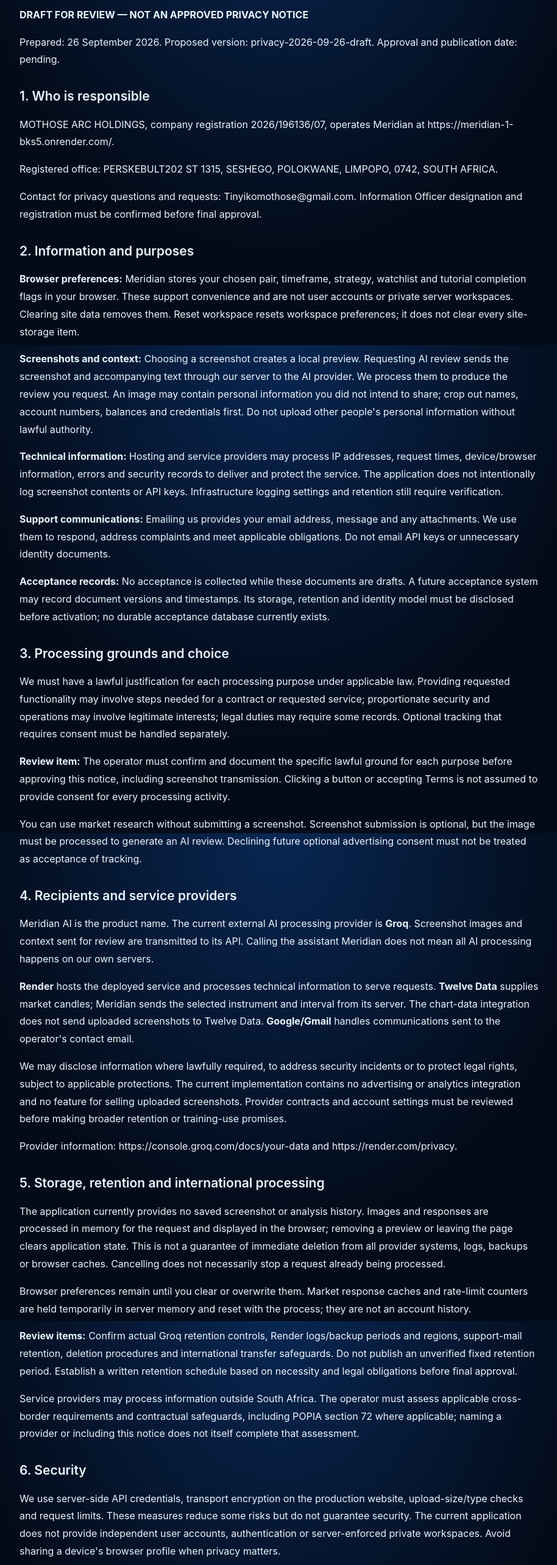
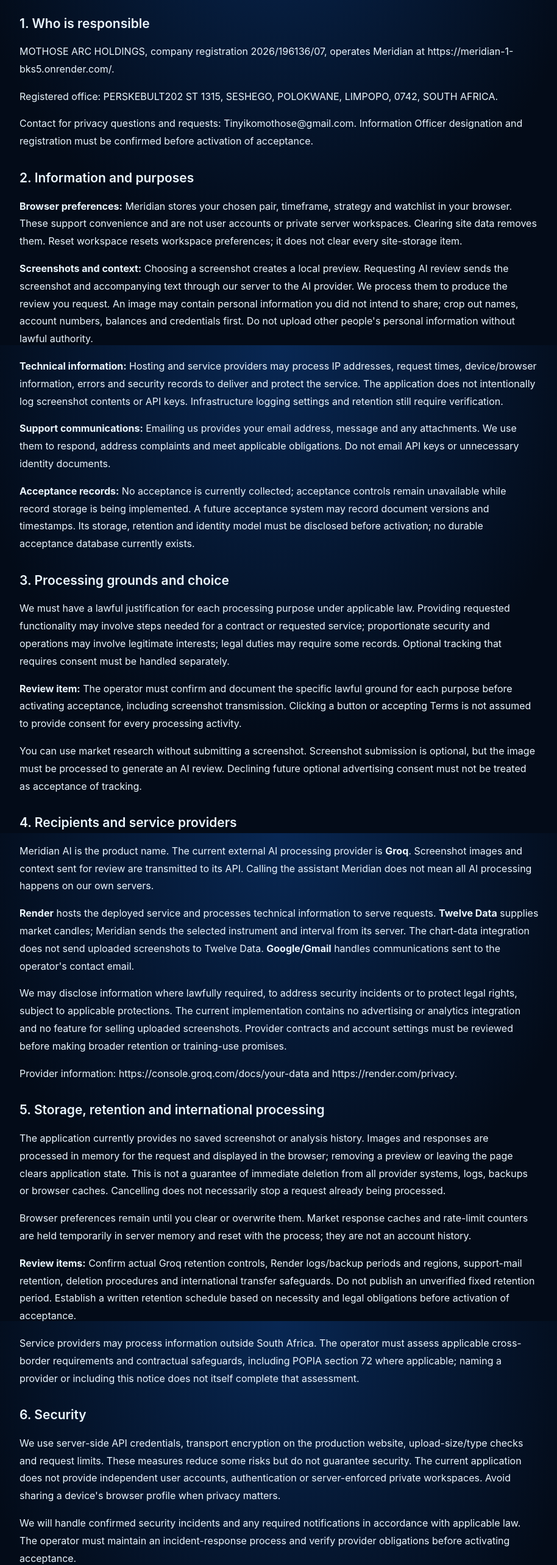
Before and after one commit to Teekay-sama/Meridian, a Next.js app in the folder forex-workspace/: page /privacy in a window 1280 px wide. Shown: the part 234-2800 px from the top of the page at 61% size, without its empty margins (182-1096 px from the left). Built offline with nearby package versions, Linux system fonts and the light colour scheme.

Commit message:
Remove legal draft labels following operator approval

```diff
--- a/forex-workspace/app/api/chart-analysis/route.ts
+++ b/forex-workspace/app/api/chart-analysis/route.ts
@@ -5,7 +5,7 @@
 const config=()=>process.env;
 export async function GET(){return Response.json({configured:!!config().GROQ_API_KEY}, {headers});}
 export async function POST(request:Request){
- if(!canSubmitAnalysis()) return Response.json({error:"AI reviews are paused while the legal documents await approval."},{status:403,headers});
+ if(!canSubmitAnalysis()) return Response.json({error:"AI reviews are paused while acceptance records are being set up."},{status:403,headers});
  const origin=request.headers.get('origin');
  const expectedOrigin=process.env.RENDER_EXTERNAL_HOSTNAME ? 'https://'+process.env.RENDER_EXTERNAL_HOSTNAME : new URL(request.url).origin;
  if(origin!==expectedOrigin) return Response.json({error:'Use the chart upload form in Meridian.'},{status:403,headers});
--- a/forex-workspace/app/legal-acceptance.tsx
+++ b/forex-workspace/app/legal-acceptance.tsx
@@ -1,2 +1,2 @@
 import Link from 'next/link';
-export default function LegalAcceptance(){return <fieldset className="legal-acceptance" aria-describedby="legal-pending"><legend>Before your first review</legend><p id="legal-pending">Our Terms and Privacy Notice are awaiting approval. Acceptance and new AI reviews are temporarily unavailable. You can still preview a screenshot and explore the market workspace.</p><p><Link href="/terms" target="_blank" rel="noreferrer">Read draft Terms ↗</Link> · <Link href="/privacy" target="_blank" rel="noreferrer">Read draft Privacy Notice ↗</Link></p><label><input type="checkbox" disabled checked={false} readOnly/> I am 18 or older, agree to the Terms of Use and acknowledge the Privacy Notice.</label><small>No agreement is recorded while these documents are drafts. Advertising consent is separate.</small></fieldset>;}
+export default function LegalAcceptance(){return <fieldset className="legal-acceptance" aria-describedby="legal-pending"><legend>Before your first review</legend><p id="legal-pending">Our Terms and Privacy Notice are available below. Acceptance and new AI reviews are temporarily unavailable while we finish setting up acceptance records. You can still preview a screenshot and explore the market workspace.</p><p><Link href="/terms" target="_blank" rel="noreferrer">Read Terms ↗</Link> · <Link href="/privacy" target="_blank" rel="noreferrer">Read Privacy Notice ↗</Link></p><label><input type="checkbox" disabled checked={false} readOnly/> I am 18 or older, agree to the Terms of Use and acknowledge the Privacy Notice.</label><small>No agreement is recorded while acceptance is unavailable. Advertising consent is separate.</small></fieldset>;}
--- a/forex-workspace/app/legal-document.tsx
+++ b/forex-workspace/app/legal-document.tsx
@@ -1,8 +1,8 @@
 import fs from 'node:fs';
 import path from 'node:path';
 import Link from 'next/link';
-export default function LegalDocument({file}:{file:'TERMS-OF-USE-DRAFT.md'|'PRIVACY-NOTICE-DRAFT.md'}){
+export default function LegalDocument({file}:{file:'TERMS-OF-USE.md'|'PRIVACY-NOTICE.md'}){
  const text=fs.readFileSync(path.join(process.cwd(),'legal',file),'utf8');
  const inline=(s:string)=>s.split(/(\*\*[^*]+\*\*)/g).map((part,i)=>part.startsWith('**')?<strong key={i}>{part.slice(2,-2)}</strong>:part);
- return <main className="legal-document"><nav aria-label="Legal navigation"><Link href="/">← Market workspace</Link><Link href="/chart-review">Chart review</Link><Link href="/terms">Terms</Link><Link href="/privacy">Privacy</Link></nav><p className="legal-draft" role="note">Review copy — not approved. Acceptance is disabled. These drafts do not establish prior user agreement.</p><article>{text.split(/\r?\n\r?\n/).map((block,i)=>block.startsWith('# ')?<h1 key={i}>{block.slice(2)}</h1>:block.startsWith('## ')?<h2 key={i}>{block.slice(3)}</h2>:<p key={i}>{inline(block)}</p>)}</article></main>;
+ return <main className="legal-document"><nav aria-label="Legal navigation"><Link href="/">← Market workspace</Link><Link href="/chart-review">Chart review</Link><Link href="/terms">Terms</Link><Link href="/privacy">Privacy</Link></nav><article>{text.split(/\r?\n\r?\n/).map((block,i)=>block.startsWith('# ')?<h1 key={i}>{block.slice(2)}</h1>:block.startsWith('## ')?<h2 key={i}>{block.slice(3)}</h2>:<p key={i}>{inline(block)}</p>)}</article></main>;
 }
--- a/forex-workspace/app/legal-footer.tsx
+++ b/forex-workspace/app/legal-footer.tsx
@@ -1,2 +1,2 @@
 import Link from 'next/link';
-export default function LegalFooter(){return <div className="legal-footer" role="contentinfo" aria-label="Legal information"><span>© {new Date().getFullYear()} MOTHOSE ARC HOLDINGS</span><Link href="/terms">Terms of Use (draft)</Link><Link href="/privacy">Privacy Notice (draft)</Link><a href="mailto:Tinyikomothose@gmail.com">Contact</a></div>;}
+export default function LegalFooter(){return <div className="legal-footer" role="contentinfo" aria-label="Legal information"><span>© {new Date().getFullYear()} MOTHOSE ARC HOLDINGS</span><Link href="/terms">Terms of Use</Link><Link href="/privacy">Privacy Notice</Link><a href="mailto:Tinyikomothose@gmail.com">Contact</a></div>;}
--- a/forex-workspace/app/privacy/page.tsx
+++ b/forex-workspace/app/privacy/page.tsx
@@ -1,3 +1,3 @@
 import LegalDocument from '../legal-document';
 export const metadata={title:'Privacy Notice — Meridian',robots:{index:false,follow:false}};
-export default function Privacy(){return <LegalDocument file="PRIVACY-NOTICE-DRAFT.md"/>;}
+export default function Privacy(){return <LegalDocument file="PRIVACY-NOTICE.md"/>;}
--- a/forex-workspace/app/terms/page.tsx
+++ b/forex-workspace/app/terms/page.tsx
@@ -1,3 +1,3 @@
 import LegalDocument from '../legal-document';
 export const metadata={title:'Terms of Use — Meridian',robots:{index:false,follow:false}};
-export default function Terms(){return <LegalDocument file="TERMS-OF-USE-DRAFT.md"/>;}
+export default function Terms(){return <LegalDocument file="TERMS-OF-USE.md"/>;}
--- a/forex-workspace/legal/PRIVACY-NOTICE-DRAFT.md
+++ b/forex-workspace/legal/PRIVACY-NOTICE.md
@@ -1,8 +1,8 @@
 # Meridian — Privacy Notice
 
-**DRAFT FOR REVIEW — NOT AN APPROVED PRIVACY NOTICE**
+**Privacy Notice**
 
-Prepared: 26 September 2026. Proposed version: privacy-2026-09-26-draft. Approval and publication date: pending.
+Version: 1.0 · Effective: 26 September 2026 · Publication approved by the operator: 27 September 2026.
 
 ## 1. Who is responsible
 
@@ -10,11 +10,11 @@
 
 Registered office: PERSKEBULT202 ST 1315, SESHEGO, POLOKWANE, LIMPOPO, 0742, SOUTH AFRICA.
 
-Contact for privacy questions and requests: Tinyikomothose@gmail.com. Information Officer designation and registration must be confirmed before final approval.
+Contact for privacy questions and requests: Tinyikomothose@gmail.com. Information Officer designation and registration must be confirmed before activation of acceptance.
 
 ## 2. Information and purposes
 
-**Browser preferences:** Meridian stores your chosen pair, timeframe, strategy, watchlist and tutorial completion flags in your browser. These support convenience and are not user accounts or private server workspaces. Clearing site data removes them. Reset workspace resets workspace preferences; it does not clear every site-storage item.
+**Browser preferences:** Meridian stores your chosen pair, timeframe, strategy and watchlist in your browser. These support convenience and are not user accounts or private server workspaces. Clearing site data removes them. Reset workspace resets workspace preferences; it does not clear every site-storage item.
 
 **Screenshots and context:** Choosing a screenshot creates a local preview. Requesting AI review sends the screenshot and accompanying text through our server to the AI provider. We process them to produce the review you request. An image may contain personal information you did not intend to share; crop out names, account numbers, balances and credentials first. Do not upload other people's personal information without lawful authority.
 
@@ -22,13 +22,13 @@
 
 **Support communications:** Emailing us provides your email address, message and any attachments. We use them to respond, address complaints and meet applicable obligations. Do not email API keys or unnecessary identity documents.
 
-**Acceptance records:** No acceptance is collected while these documents are drafts. A future acceptance system may record document versions and timestamps. Its storage, retention and identity model must be disclosed before activation; no durable acceptance database currently exists.
+**Acceptance records:** No acceptance is currently collected; acceptance controls remain unavailable while record storage is being implemented. A future acceptance system may record document versions and timestamps. Its storage, retention and identity model must be disclosed before activation; no durable acceptance database currently exists.
 
 ## 3. Processing grounds and choice
 
 We must have a lawful justification for each processing purpose under applicable law. Providing requested functionality may involve steps needed for a contract or requested service; proportionate security and operations may involve legitimate interests; legal duties may require some records. Optional tracking that requires consent must be handled separately.
 
-**Review item:** The operator must confirm and document the specific lawful ground for each purpose before approving this notice, including screenshot transmission. Clicking a button or accepting Terms is not assumed to provide consent for every processing activity.
+**Review item:** The operator must confirm and document the specific lawful ground for each purpose before activating acceptance, including screenshot transmission. Clicking a button or accepting Terms is not assumed to provide consent for every processing activity.
 
 You can use market research without submitting a screenshot. Screenshot submission is optional, but the image must be processed to generate an AI review. Declining future optional advertising consent must not be treated as acceptance of tracking.
 
@@ -48,7 +48,7 @@
 
 Browser preferences remain until you clear or overwrite them. Market response caches and rate-limit counters are held temporarily in server memory and reset with the process; they are not an account history.
 
-**Review items:** Confirm actual Groq retention controls, Render logs/backup periods and regions, support-mail retention, deletion procedures and international transfer safeguards. Do not publish an unverified fixed retention period. Establish a written retention schedule based on necessity and legal obligations before final approval.
+**Review items:** Confirm actual Groq retention controls, Render logs/backup periods and regions, support-mail retention, deletion procedures and international transfer safeguards. Do not publish an unverified fixed retention period. Establish a written retention schedule based on necessity and legal obligations before activation of acceptance.
 
 Service providers may process information outside South Africa. The operator must assess applicable cross-border requirements and contractual safeguards, including POPIA section 72 where applicable; naming a provider or including this notice does not itself complete that assessment.
 
@@ -56,7 +56,7 @@
 
 We use server-side API credentials, transport encryption on the production website, upload-size/type checks and request limits. These measures reduce some risks but do not guarantee security. The current application does not provide independent user accounts, authentication or server-enforced private workspaces. Avoid sharing a device's browser profile when privacy matters.
 
-We will handle confirmed security incidents and any required notifications in accordance with applicable law. The operator must maintain an incident-response process and verify provider obligations before approval.
+We will handle confirmed security incidents and any required notifications in accordance with applicable law. The operator must maintain an incident-response process and verify provider obligations before activating acceptance.
 
 ## 7. Your rights and requests
 
@@ -74,6 +74,6 @@
 
 AI produces chart commentary and conditional scenarios. Meridian does not execute trades or use this feature to decide employment, credit, insurance or similar eligibility. AI output may be inaccurate; do not treat it as a verified personal financial assessment.
 
-## 10. Changes and approval
+## 10. Changes
 
-Material changes will be communicated as required before new processing is introduced. This document is a draft description and review checklist, not a certification of compliance. The operator must resolve the identified review items, obtain appropriate review and set an approval/publication date before activating acceptance.
+Material changes will be communicated as required before new processing is introduced. The operator approved publication on 27 September 2026. Approval does not establish prior user acceptance.
--- a/forex-workspace/legal/PUBLICATION-NOTES.md
+++ b/forex-workspace/legal/PUBLICATION-NOTES.md
@@ -1,3 +1,7 @@
+## Publication approval — 27 September 2026
+
+The operator reports lawyer review and authorises publication of both documents. Public documents are TERMS-OF-USE.md and PRIVACY-NOTICE.md, version 1.0. Effective date remains 26 September 2026. No retrospective acceptance is recorded. AI reviews remain paused pending durable acceptance storage. The notes below are historical preparation notes, not current approval status.
+
 # Meridian — publication and advertising notes
 
 Prepared 26 September 2026. Internal implementation notes, not customer terms or a legal opinion.
--- a/forex-workspace/legal/TERMS-OF-USE-DRAFT.md
+++ b/forex-workspace/legal/TERMS-OF-USE.md
@@ -1,8 +1,8 @@
 # Meridian — Terms of Use
 
-**DRAFT FOR LEGAL REVIEW — NOT YET PUBLISHED**
+**Terms of Use**
 
-Version: 1.0 draft · Prepared: 26 September 2026
+Version: 1.0 · Effective: 26 September 2026 · Publication approved by the operator: 27 September 2026
 
 Operator: **MOTHOSE ARC HOLDINGS**, trading as Meridian
 Company registration number: **2026/196136/07**
@@ -11,15 +11,14 @@
 Website: **https://meridian-1-bks5.onrender.com/**
 Effective date specified by the operator: **26 September 2026**
 
-This draft has not yet been published or presented to users for acceptance. The specified date does not establish retrospective acceptance or remove accrued rights.
+The specified date does not establish retrospective acceptance or remove accrued rights.
 
-**Before publication:** Confirm the company details and obtain legal review. The supplied company certificate identifies a South African private company; clause 14 uses South African law, subject to legal review. The certificate details have been supplied by the operator and have not been independently verified. This document does not establish that Meridian is authorised to provide regulated financial services. Calling a feature educational does not determine its legal classification.
 
 ## Important information before you use Meridian
 
 **Trading can result in substantial losses. Meridian AI can misread charts, invent or misinterpret levels, and produce incorrect explanations. Market data can be delayed, incomplete or unavailable. Conditional entries, take-profit (TP) and stop-loss (SL) levels are not guarantees or orders, and Meridian does not execute trades. Do not rely on a setup or an AI response as the sole basis for a financial decision.**
 
-Clauses 4, 10 and 11 explain important risks and proposed limits on responsibility. They do not remove rights or remedies that applicable law says cannot be excluded. Please read them before accepting these Terms.
+Clauses 4, 10 and 11 explain important risks and limits on responsibility. They do not remove rights or remedies that applicable law says cannot be excluded. Please read them before accepting these Terms.
 
 ## 1. About these Terms
 
@@ -105,7 +104,7 @@
 
 **These provisions do not exclude or limit liability for fraud, wilful misconduct, gross negligence, or any other liability that applicable law does not allow to be excluded or limited. They do not waive non-excludable consumer or privacy rights.** The nature of a loss, its cause and the applicable law determine whether an exclusion can apply.
 
-No blanket obligation to indemnify Meridian for its own conduct is imposed. No fixed monetary liability cap is proposed in this draft; any cap would require a separate assessment of fairness, applicable law and how the Service is supplied.
+No blanket obligation to indemnify Meridian for its own conduct is imposed. No fixed monetary liability cap is imposed by these Terms; any cap would require a separate assessment of fairness, applicable law and how the Service is supplied.
 
 ## 12. Privacy and browser preferences
 
@@ -124,7 +123,3 @@
 ## 15. General
 
 If a provision is unenforceable, the remaining provisions continue only to the extent lawful and workable; an invalid clause must not be expanded to remove protected rights. A delay in enforcing a provision is not automatically a waiver. These Terms and any expressly agreed feature-specific terms form the agreement for the Service, without excluding legally binding representations or mandatory rights.
-
----
-
-**End of proposed customer-facing terms. The following companion file is for the operator, not part of the customer contract: `PUBLICATION-NOTES.md`.**
--- a/forex-workspace/lib/legal-status.ts
+++ b/forex-workspace/lib/legal-status.ts
@@ -1,6 +1,6 @@
-// Deliberately closed: do not activate without approved documents and durable,
-// versioned acceptance records enforced by the server.
-export const LEGAL_STATUS='draft' as const;
-export const TERMS_VERSION='terms-2026-09-26-draft';
-export const PRIVACY_VERSION='privacy-2026-09-26-draft';
+// Publication approved by the operator on 27 September 2026.
+// Analysis remains paused pending durable versioned acceptance records.
+export const LEGAL_STATUS='approved' as const;
+export const TERMS_VERSION='terms-1.0';
+export const PRIVACY_VERSION='privacy-1.0';
 export const canSubmitAnalysis=()=>false;
```
